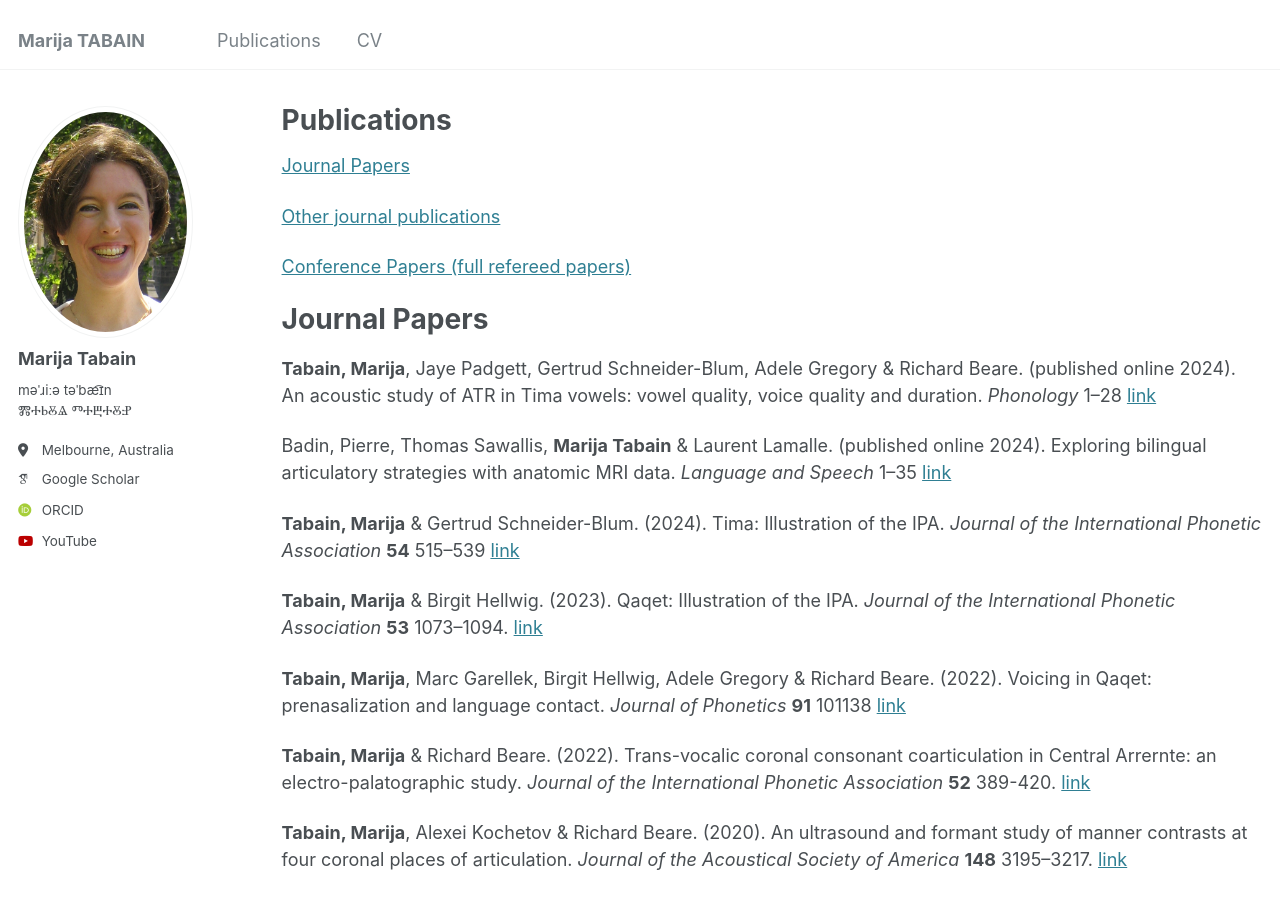
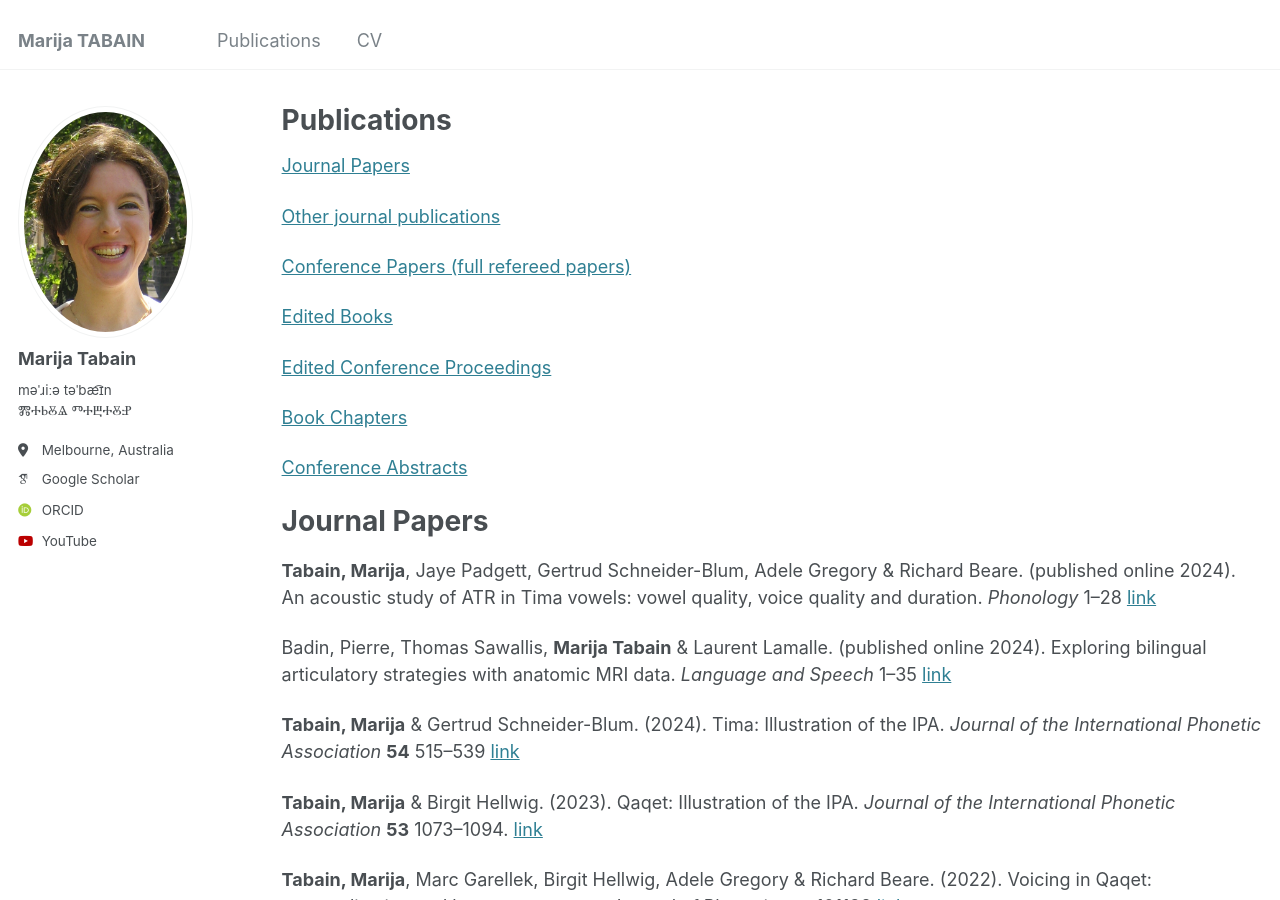
Before and after one commit to marijatabain/marijatabain.github.io, a Jekyll site: the page built from _pages/publications_mt.md, in a window 1280 px wide and 900 px high. Built offline with Jekyll 4.4.1, drawn with Linux system fonts in a browser that asks for light colours; some web fonts are replaced.

Commit message:
Update publications_mt.md

```diff
--- a/_pages/publications_mt.md
+++ b/_pages/publications_mt.md
@@ -10,6 +10,14 @@ author_profile: true
 [Other journal publications](#other-journal-publications)
 
 [Conference Papers (full refereed papers)](#conference-papers-full-refereed-papers)
+
+[Edited Books](#edited-books)
+
+[Edited Conference Proceedings](#edited-conference-proceedings)
+
+[Book Chapters](#book-chapters)
+
+[Conference Abstracts](#conference-abstracts)
 
 # Journal Papers
 
```
